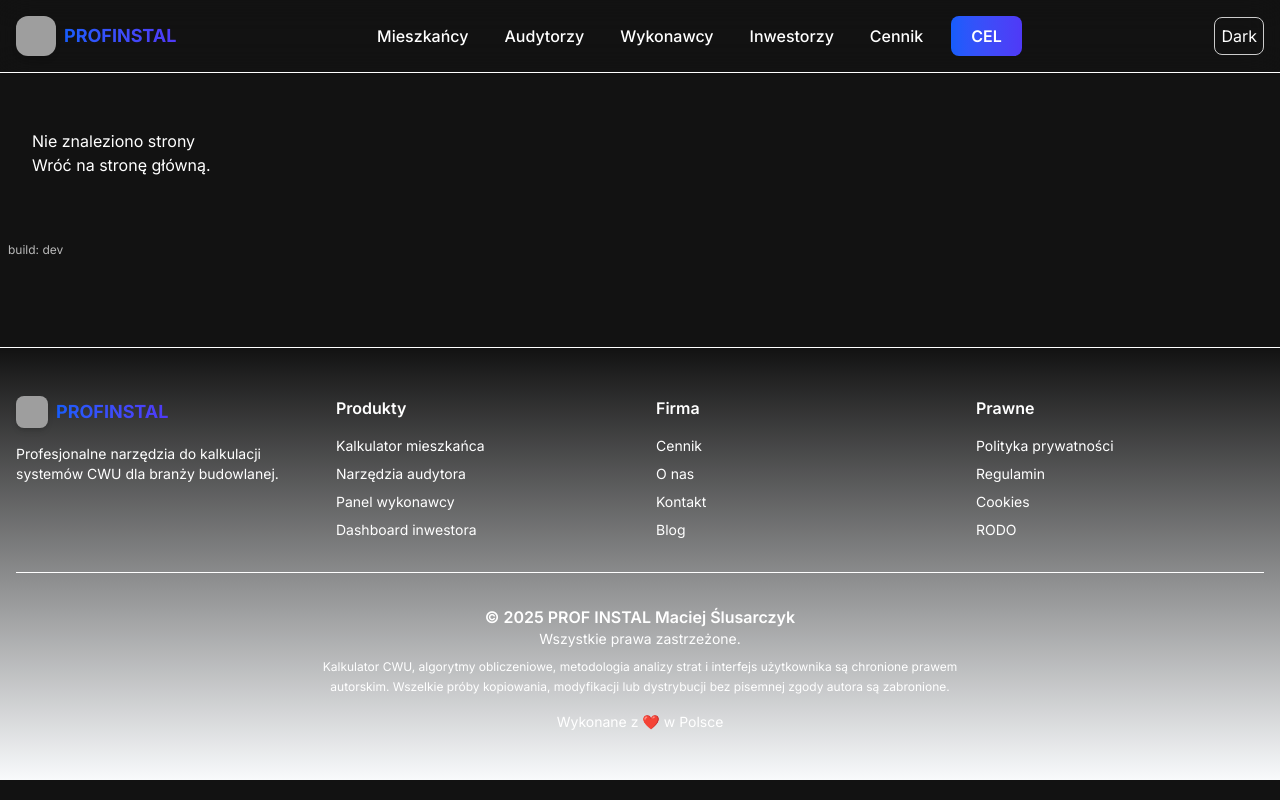
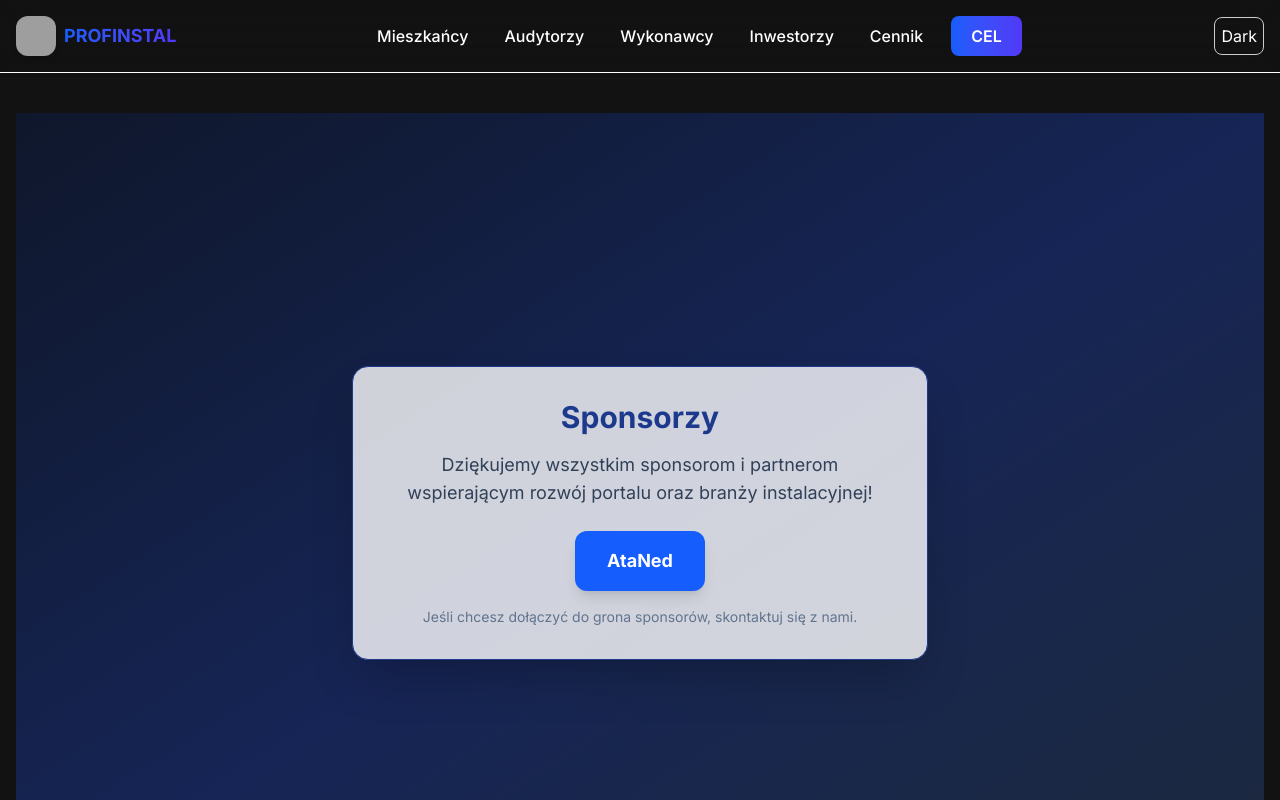
Before and after one commit to maciejslusarczykprofinstal/CWUv6, a Next.js app: page /sponsorzy in a window 1280 px wide. Before the commit this address had no page. Shown: the top 800 px of the page. Built offline with nearby package versions, Linux system fonts and the light colour scheme; grey boxes are pictures that could not be loaded.

Commit message:
chore: prod deploy

```diff
--- /dev/null
+++ b/src/app/astaned/page.tsx
@@ -0,0 +1,12 @@
+export default function AstanedPage() {
+  return (
+    <main className="min-h-screen flex flex-col items-center justify-center bg-gradient-to-br from-slate-900 via-blue-950 to-slate-800 p-8">
+      <div className="max-w-xl w-full bg-white/80 rounded-2xl shadow-2xl p-8 border border-blue-900">
+        <h1 className="text-3xl font-bold text-blue-900 mb-4 text-center">AtaNed</h1>
+        <p className="text-lg text-slate-700 text-center mb-6">
+          Podstrona sponsora AtaNed. Tu możesz umieścić opis, logotyp, ofertę lub linki do strony sponsora.
+        </p>
+      </div>
+    </main>
+  );
+}
--- /dev/null
+++ b/src/app/sponsorzy/page.tsx
@@ -0,0 +1,23 @@
+export default function SponsorzyPage() {
+  return (
+    <main className="min-h-screen flex flex-col items-center justify-center bg-gradient-to-br from-slate-900 via-blue-950 to-slate-800 p-8">
+      <div className="max-w-xl w-full bg-white/80 rounded-2xl shadow-2xl p-8 border border-blue-900">
+        <h1 className="text-3xl font-bold text-blue-900 mb-4 text-center">Sponsorzy</h1>
+        <p className="text-lg text-slate-700 text-center mb-6">
+          Dziękujemy wszystkim sponsorom i partnerom wspierającym rozwój portalu oraz branży instalacyjnej!
+        </p>
+        <div className="flex flex-col gap-4 items-center">
+          <a
+            href="/astaned"
+            target="_blank"
+            rel="noopener noreferrer"
+            className="bg-blue-600 hover:bg-blue-700 text-white font-bold px-8 py-4 rounded-xl shadow-lg text-lg transition-colors duration-200"
+          >
+            AtaNed
+          </a>
+          <div className="text-sm text-slate-500">Jeśli chcesz dołączyć do grona sponsorów, skontaktuj się z nami.</div>
+        </div>
+      </div>
+    </main>
+  );
+}
--- a/src/components/navigation.tsx
+++ b/src/components/navigation.tsx
@@ -19,6 +19,7 @@ const navigation = [
   { name: "Audytorzy", href: "/audytorzy", icon: Shield },
   { name: "Wykonawcy", href: "/wykonawcy", icon: Briefcase },
   { name: "Inwestorzy", href: "/inwestorzy", icon: TrendingUp },
+  { name: "Sponsorzy", href: "/sponsorzy", icon: Briefcase },
 ];
 
 export function Navigation() {
```
